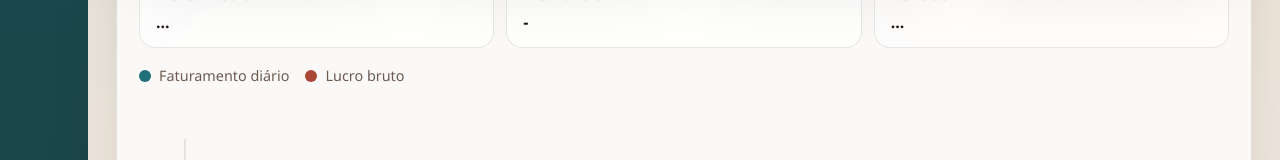
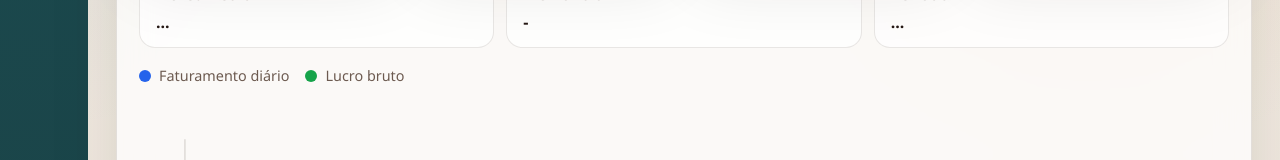
Before and after one commit to kvojps/meu-negocio-app, a React (Vite) app in the folder renderer/: page / in a window 1280 px wide. Shown: the part 392-552 px from the top of the page. Built offline with nearby package versions, Linux system fonts and the light colour scheme.

Commit message:
[fix]: update color scheme for revenue and profit metrics in dashboard

```diff
--- a/renderer/src/styles.css
+++ b/renderer/src/styles.css
@@ -302,11 +302,11 @@ button:disabled {
 }
 
 .revenue-swatch {
-  background: var(--accent);
+  background: #2563eb;
 }
 
 .profit-swatch {
-  background: var(--danger);
+  background: #16a34a;
 }
 
 .dashboard-line-chart {
@@ -343,11 +343,11 @@ button:disabled {
 }
 
 .revenue-line {
-  stroke: var(--accent);
+  stroke: #2563eb;
 }
 
 .profit-line {
-  stroke: var(--danger);
+  stroke: #16a34a;
   stroke-dasharray: 8 6;
 }
 
@@ -357,11 +357,11 @@ button:disabled {
 }
 
 .revenue-point {
-  fill: var(--accent);
+  fill: #2563eb;
 }
 
 .profit-point {
-  fill: var(--danger);
+  fill: #16a34a;
 }
 
 .dashboard-point-hit-area {
```
